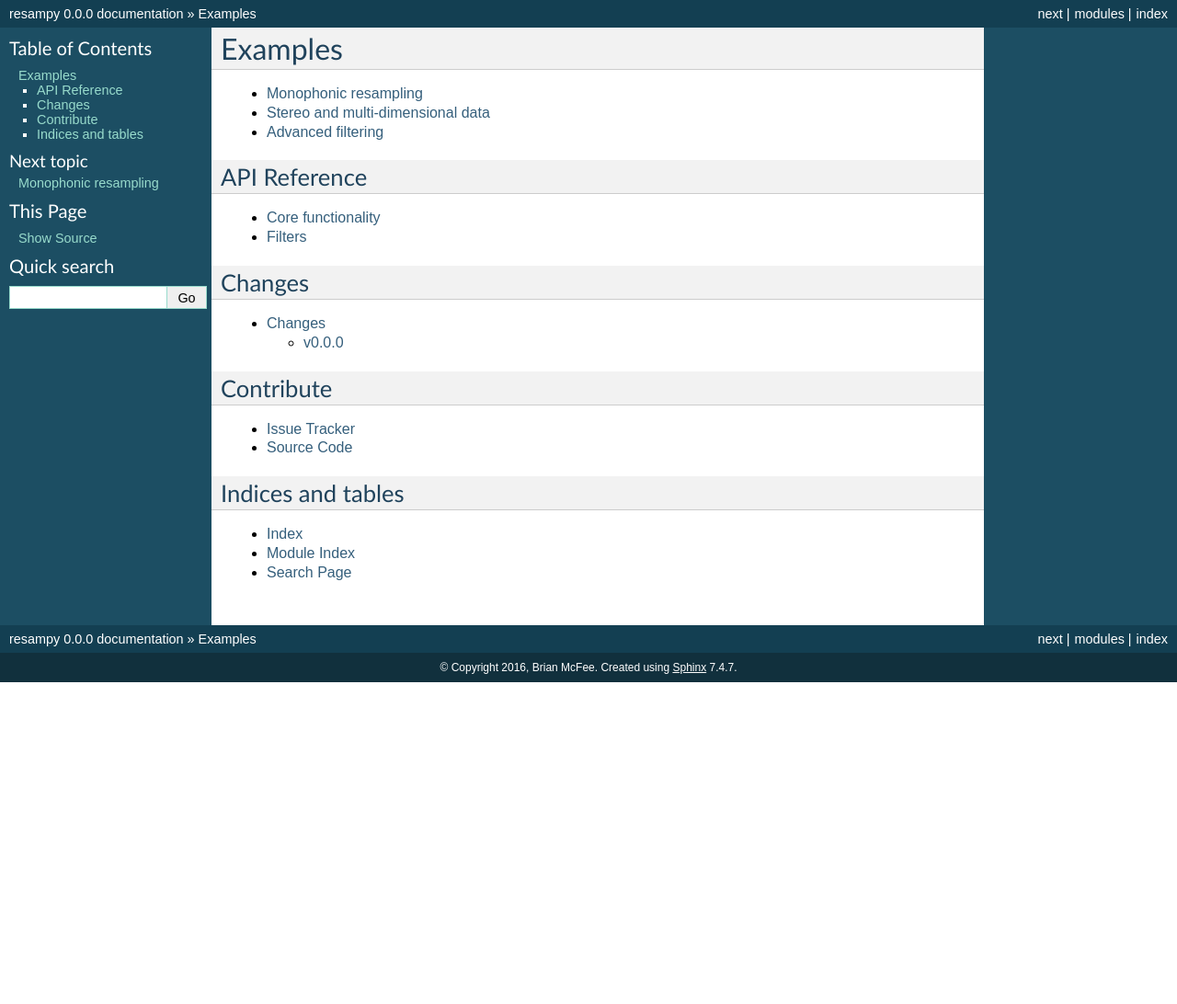
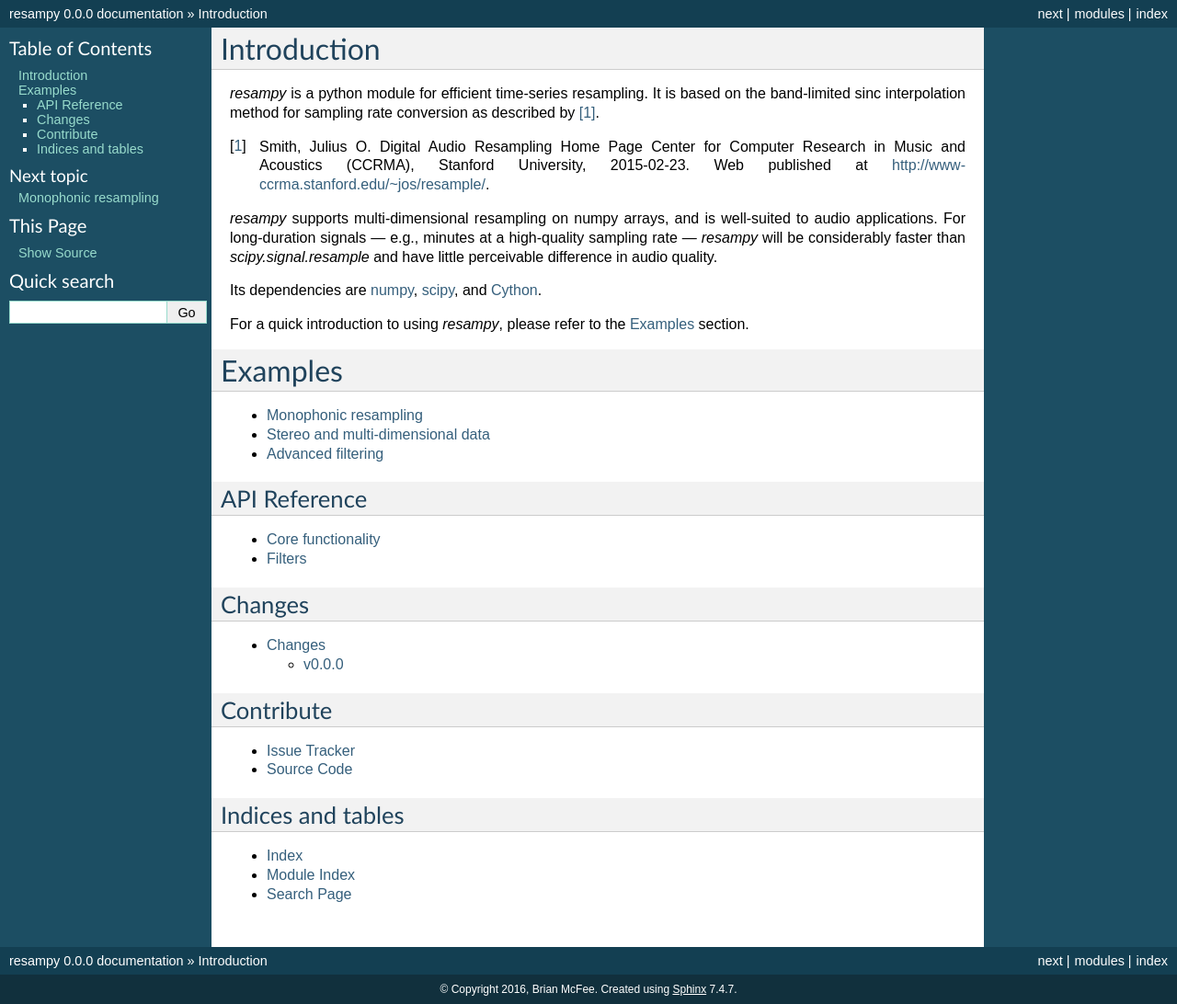
Before and after one commit to bmcfee/resampy, a Sphinx documentation site: the page built from docs/index.rst, in a window 1280 px wide. Shown: the whole page at 92% size. Built offline with Sphinx 7.4.7, drawn with Linux system fonts in a browser that asks for light colours; before the commit the page ends 900 px from its top, so only the background shows below that.

Commit message:
updated documentation and requirements

```diff
--- a/docs/index.rst
+++ b/docs/index.rst
@@ -2,6 +2,28 @@
    sphinx-quickstart on Sat Apr  9 10:53:22 2016.
    You can adapt this file completely to your liking, but it should at least
    contain the root `toctree` directive.
+
+Introduction
+------------
+`resampy` is a python module for efficient time-series resampling.  It is based on the
+band-limited sinc interpolation method for sampling rate conversion as described by
+[1]_.
+
+.. [1] Smith, Julius O. Digital Audio Resampling Home Page
+    Center for Computer Research in Music and Acoustics (CCRMA),
+    Stanford University, 2015-02-23.
+    Web published at `<http://www-ccrma.stanford.edu/~jos/resample/>`_.
+
+`resampy` supports multi-dimensional resampling on numpy arrays, and is well-suited to
+audio applications.  For long-duration signals --- e.g., minutes at a high-quality
+sampling rate --- `resampy` will be considerably faster
+than `scipy.signal.resample` and have little perceivable difference in audio quality.
+
+Its dependencies are `numpy <http://www.numpy.org/>`_, `scipy
+<http://www.scipy.org>`_, and `Cython <http://www.cython.org/>`_.
+
+
+For a quick introduction to using `resampy`, please refer to the `Examples`_ section.
 
 Examples
 --------
--- a/requirements.txt
+++ b/requirements.txt
@@ -1,3 +1,4 @@
 numpy>=1.10
 scipy>=0.13
 six>=1.3
+Cython>=0.21
```
